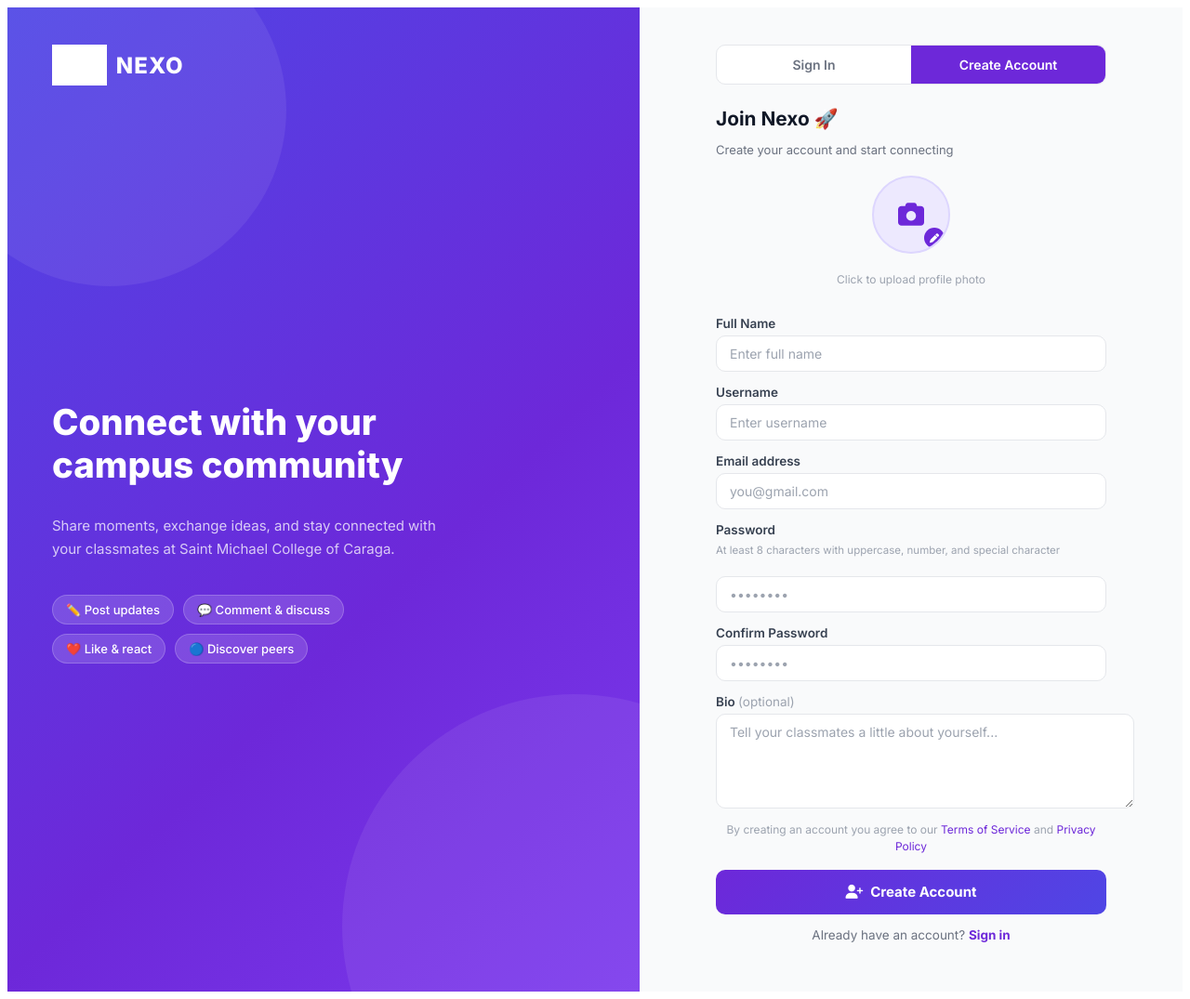
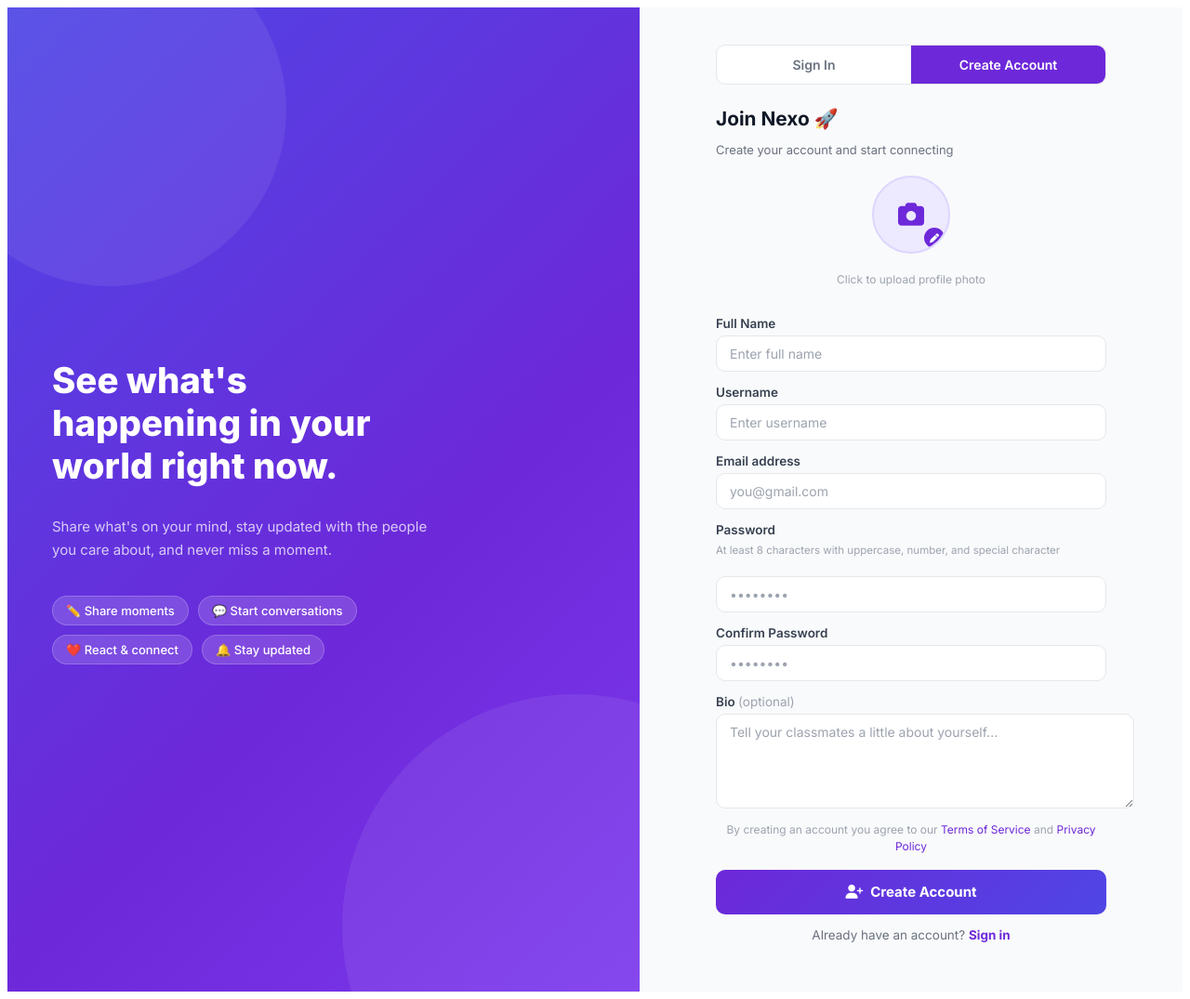
Before and after one commit to junrainer/nexo-app, a PHP site: template app/views/auth/register.php in a window 1280 px wide. Shown: the whole page at 93% size. Run offline with PHP 8.4, Linux system fonts and the light colour scheme; the template is opened without the code that fills it, so the values that code supplies are empty; grey boxes are pictures that could not be loaded.

Commit message:
initial commit

```diff
--- a/app/views/auth/register.php
+++ b/app/views/auth/register.php
@@ -322,20 +322,14 @@
             <div class="hero-circle hero-circle-2"></div>
         </div>
 
-        <div class="hero-logo-row">
-            <img src="assets/images/app-logo.png" alt="Nexo" class="hero-logo-img"
-                 onerror="this.style.display='none'">
-            <span class="hero-logo-name">NEXO</span>
-        </div>
-
         <div class="hero-body">
-            <h1 class="hero-headline">Connect with your campus community</h1>
-            <p class="hero-sub">Share moments, exchange ideas, and stay connected with your classmates at Saint Michael College of Caraga.</p>
+            <h1 class="hero-headline">See what's happening in your world right now.</h1>
+            <p class="hero-sub">Share what's on your mind, stay updated with the people you care about, and never miss a moment.</p>
             <div class="hero-pills">
-                <div class="hero-pill">✏️ Post updates</div>
-                <div class="hero-pill">💬 Comment & discuss</div>
-                <div class="hero-pill">❤️ Like & react</div>
-                <div class="hero-pill">🔵 Discover peers</div>
+                <div class="hero-pill">✏️ Share moments</div>
+                <div class="hero-pill">💬 Start conversations</div>
+                <div class="hero-pill">❤️ React & connect</div>
+                <div class="hero-pill">🔔 Stay updated</div>
             </div>
         </div>
     </div>
```
Also changed, not shown: app/views/auth/login.php (+6 -12 lines).
